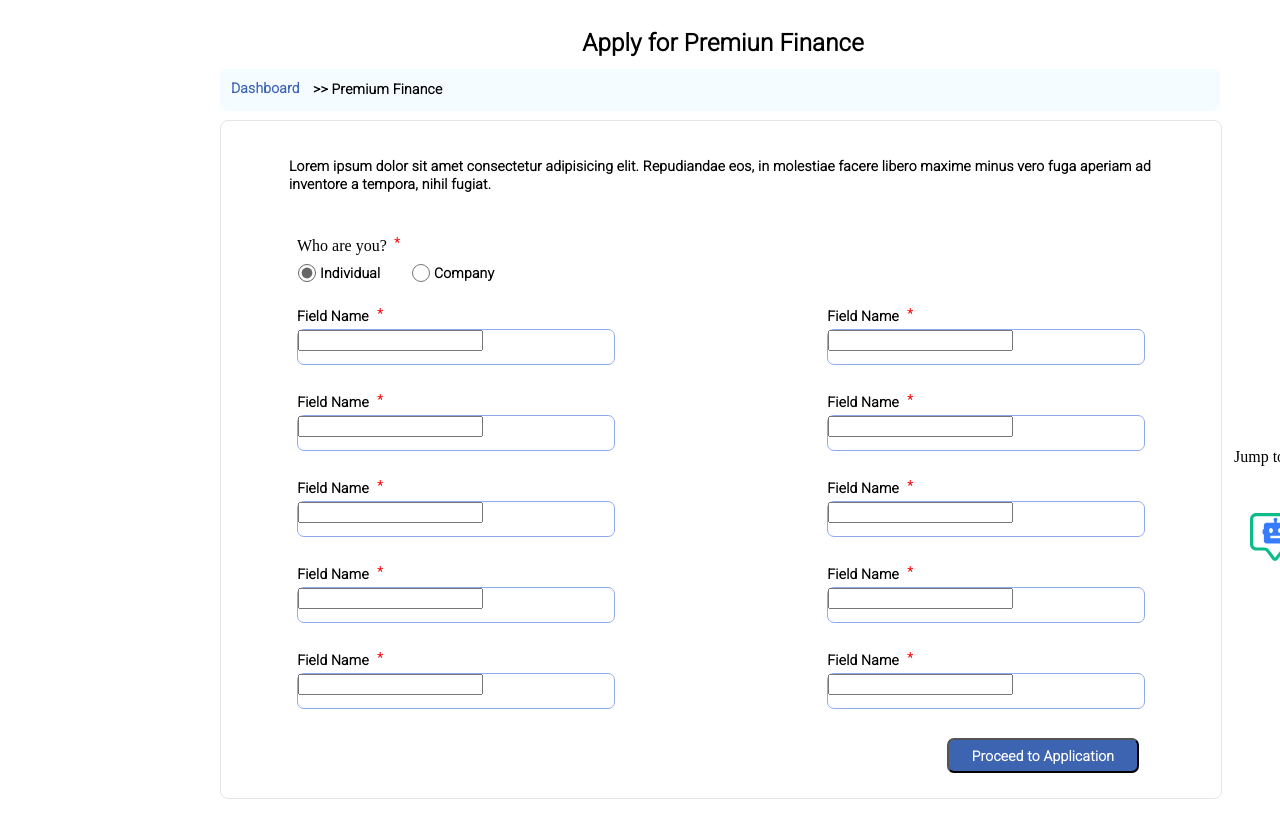
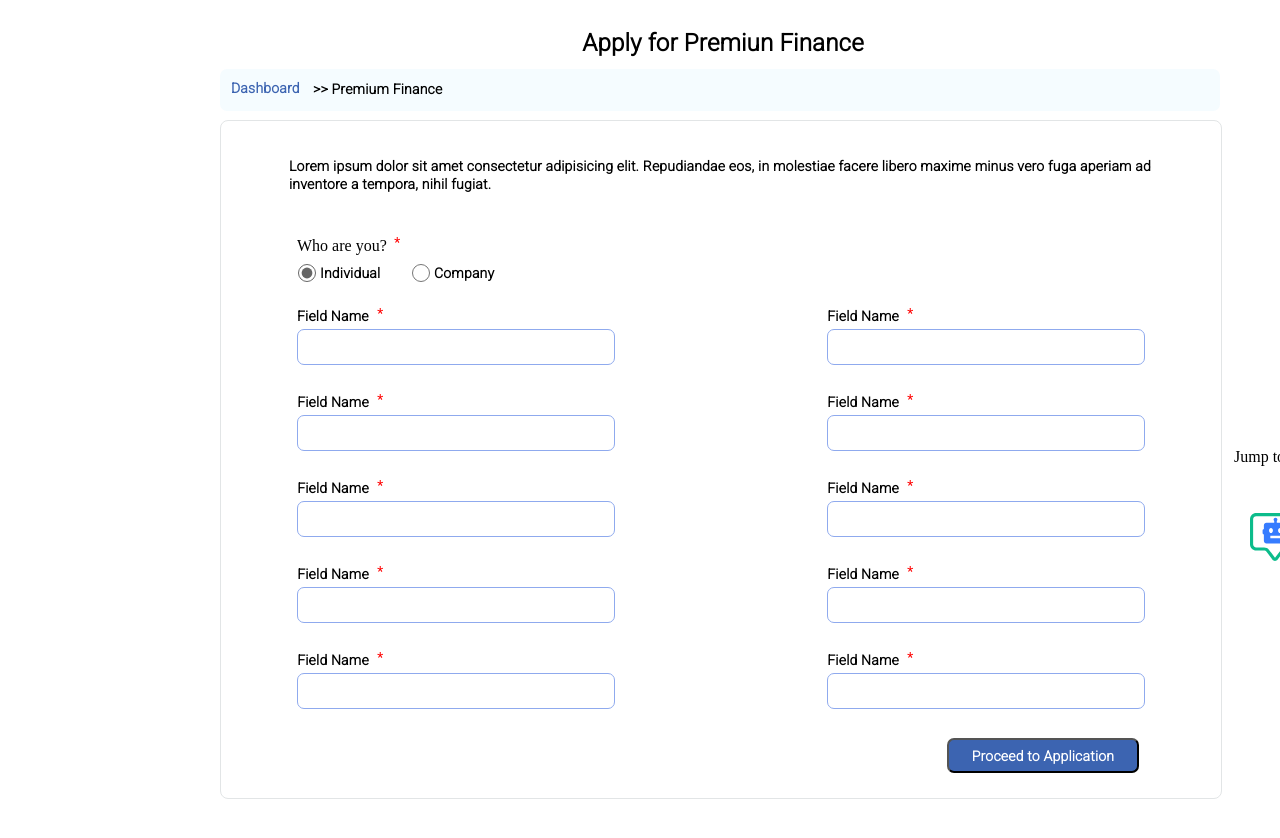
Before and after one commit to Sudnk13/PF, a plain HTML site: page index.html in a window 1280 px wide. Shown: the top 838 px of the page. Drawn offline with Linux system fonts and the light colour scheme.

Commit message:
updated the index file.

```diff
--- a/index.html
+++ b/index.html
@@ -57,9 +57,7 @@
                 </p>
             </label>
         </div>
-        <div id="name1">
-            <input type="text">
-        </div>
+        <input type="text" id="name1">
 
         <div class="fname2">
             <label for="name">
@@ -72,9 +70,7 @@
                 </p>
             </label>
         </div>
-        <div id="name2">
-            <input type="text">
-        </div>
+        <input type="text" id="name2">
 
         <div class="fname3">
             <label for="name">
@@ -87,9 +83,7 @@
                 </p>
             </label>
         </div>
-        <div id="name3">
-            <input type="text">
-        </div>
+        <input type="text" id="name3">
 
         <div class="fname4">
             <label for="name">
@@ -102,9 +96,7 @@
                 </p>
             </label>
         </div>
-        <div id="name4">
-            <input type="text">
-        </div>
+        <input type="text" id="name4">
 
         <div class="fname5">
             <label for="name">
@@ -117,9 +109,7 @@
                 </p>
             </label>
         </div>
-        <div id="name5">
-            <input type="text">
-        </div>
+        <input type="text" id="name5">
 
         <div class="fname6">
             <label for="name">
@@ -132,9 +122,7 @@
                 </p>
             </label>
         </div>
-        <div id="name6">
-            <input type="text">
-        </div>
+        <input type="text" id="name6">
 
         <div class="fname7">
             <label for="name">
@@ -147,9 +135,7 @@
                 </p>
             </label>
         </div>
-        <div id="name7">
-            <input type="text">
-        </div>
+        <input type="text" id="name7">
 
         <div class="fname8">
             <label for="name">
@@ -162,9 +148,7 @@
                 </p>
             </label>
         </div>
-        <div id="name8">
-            <input type="text">
-        </div>
+        <input type="text" id="name8">
 
         <div class="fname9">
             <label for="name">
@@ -177,9 +161,7 @@
                 </p>
             </label>
         </div>
-        <div id="name9">
-            <input type="text">
-        </div>
+        <input type="text" id="name9">
 
         <div class="fname10">
             <label for="name">
@@ -192,9 +174,7 @@
                 </p>
             </label>
         </div>
-        <div id="name10">
-            <input type="text">
-        </div>
+        <input type="text" id="name10">
 
         <button class="btn""><p id="text">Proceed to Application</p></button>
 
```
